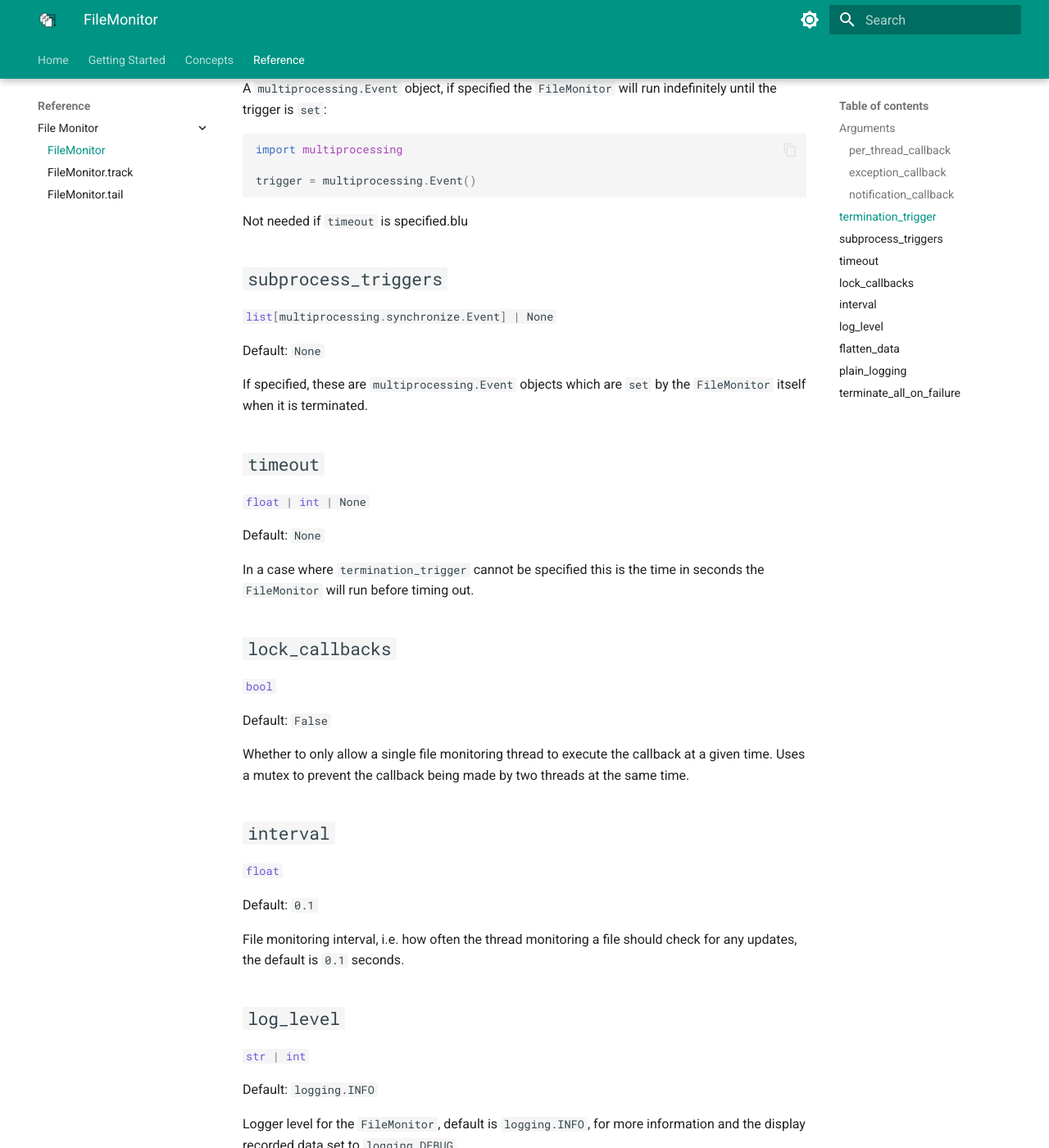
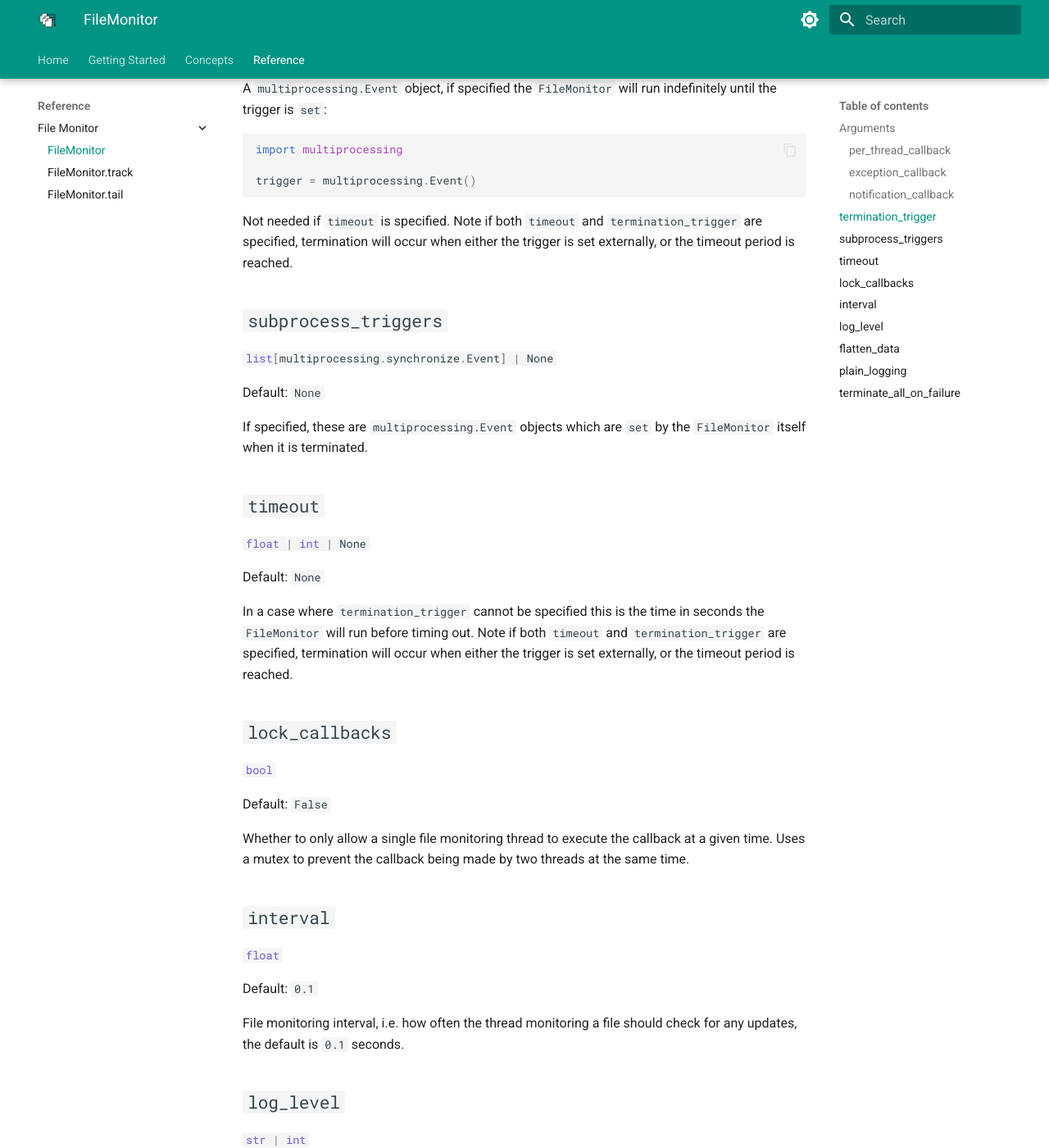
Before and after one commit to ukaea/multiparser, an MkDocs documentation site: the page built from docs/file_monitor.md, in a window 1280 px wide and 1400 px high, scrolled down 1596 px. Shown: the whole window at 82% size. Built offline with MkDocs 1.6.1 and Material for MkDocs 9.7.7, drawn with Linux system fonts in a browser that asks for light colours; the version menu is left out.

Commit message:
Updated docs

````diff
--- a/docs/file_monitor.md
+++ b/docs/file_monitor.md
@@ -69,7 +69,8 @@ import multiprocessing
 trigger = multiprocessing.Event()
 ```
 
-Not needed if `timeout` is specified.blu
+Not needed if `timeout` is specified. Note if both `timeout` and `termination_trigger` are specified, termination will occur when either the trigger is set externally, or the timeout period is reached.
+
 
 ## `subprocess_triggers`
 `#!python list[multiprocessing.synchronize.Event] | None`
@@ -83,7 +84,8 @@ If specified, these are `multiprocessing.Event` objects which are `set` by the `
 
 Default: `None`
 
-In a case where `termination_trigger` cannot be specified this is the time in seconds the `FileMonitor` will run before timing out.
+In a case where `termination_trigger` cannot be specified this is the time in seconds the `FileMonitor` will run before timing out. Note if both `timeout` and `termination_trigger` are specified, termination will occur when either the trigger is set externally, or the timeout period is reached.
+
 
 ## `lock_callbacks`
 `#!python bool`
````
